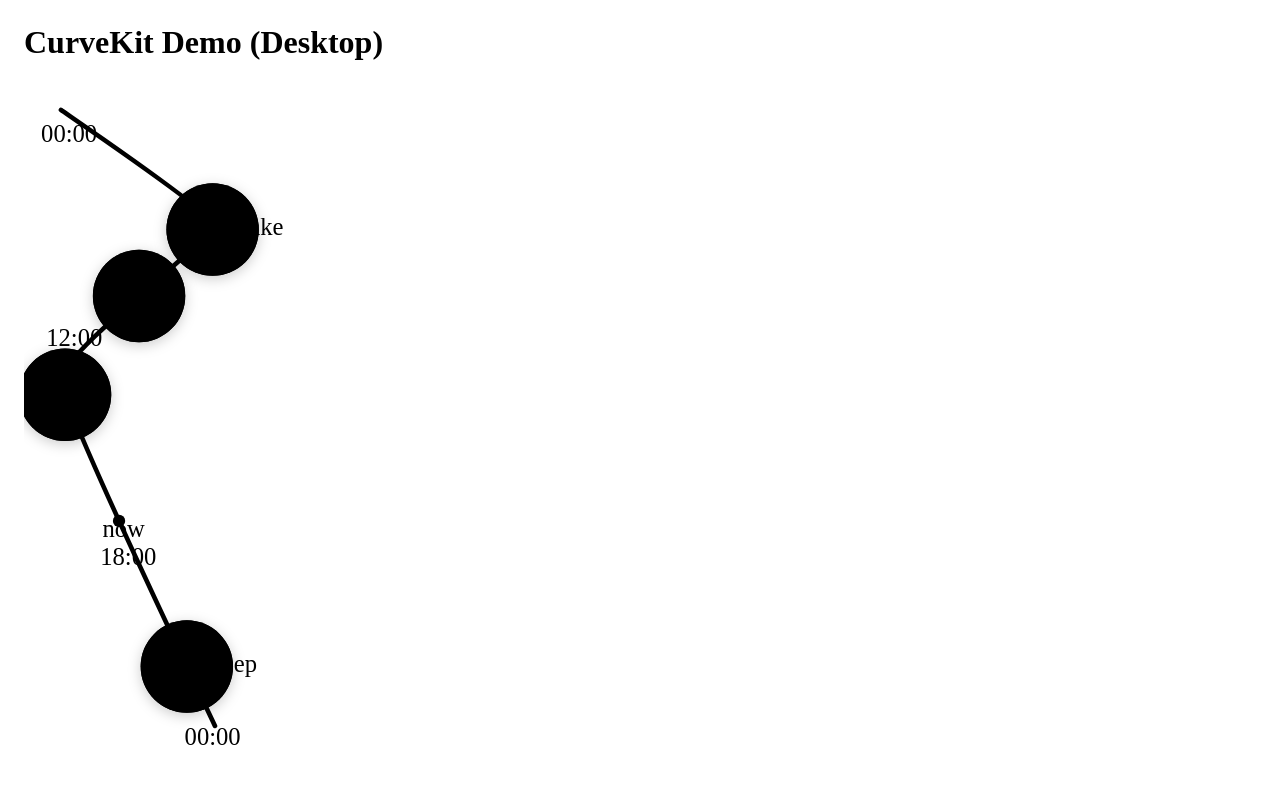
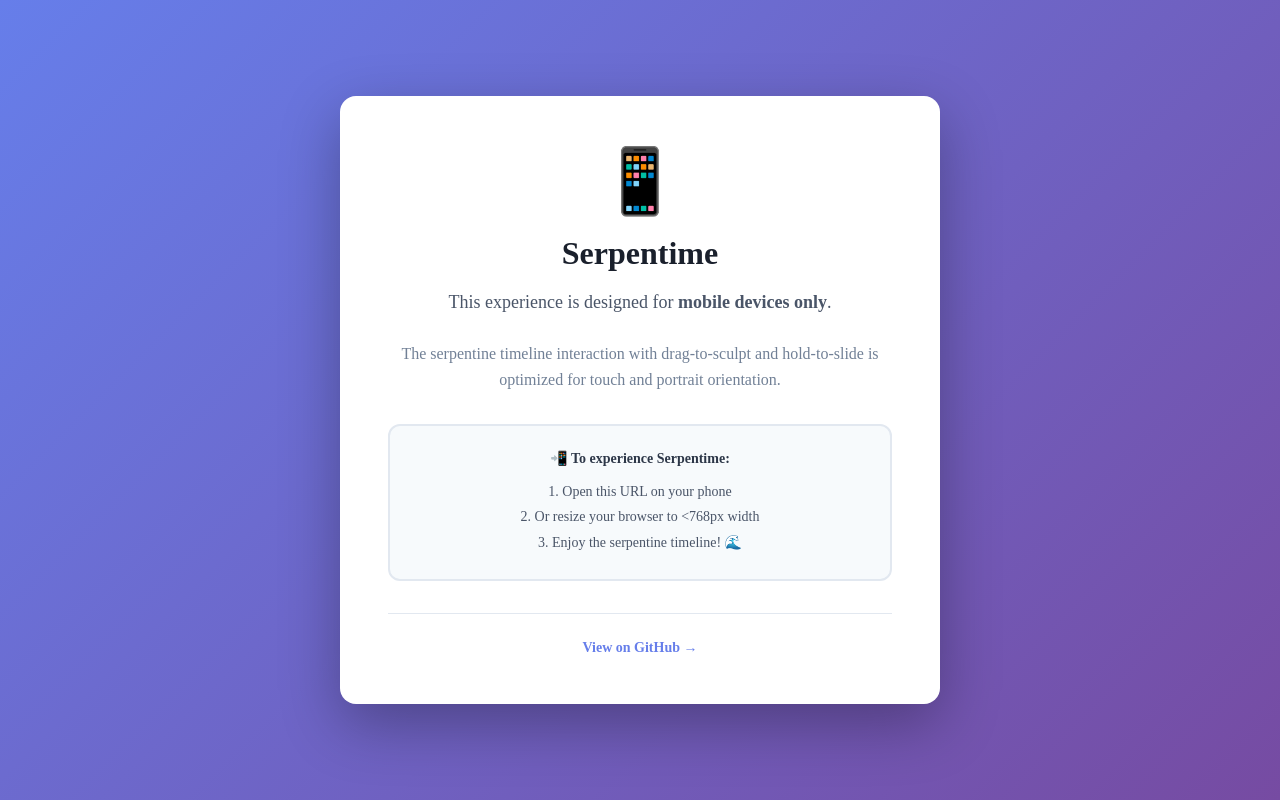
Before and after one commit to motaterry/routine-data-visualization, a React (Vite) app: page / in a window 1280 px wide. Built offline with nearby package versions, Linux system fonts and the light colour scheme.

Commit message:
Add beautiful desktop message: mobile-only experience

```diff
--- a/src/App.tsx
+++ b/src/App.tsx
@@ -260,19 +260,61 @@ export default function App() {
   }
 
   return (
-    <div style={{ padding: 24 }}>
-      <h1 style={{ marginBottom: 12 }}>CurveKit Demo (Desktop)</h1>
-      <CurveKit
-        curve={{
-          controls: nodes.map(n => nodePositions[n.id] || { x: 200, y: 200 }),
-          tension: 0.5
-        }}
-        nodes={nodes}
-        mode="view"
-        onCurveChange={() => {}}
-        onNodeChange={(id, t) => setNodes(ns => ns.map(n => n.id === id ? { ...n, time: t } : n))}
-        onNodeTap={(id) => setSelectedId(id)}
-      />
+    <div style={{
+      display: 'flex',
+      flexDirection: 'column',
+      alignItems: 'center',
+      justifyContent: 'center',
+      minHeight: '100vh',
+      background: 'linear-gradient(135deg, #667eea 0%, #764ba2 100%)',
+      padding: 24
+    }}>
+      <div style={{
+        maxWidth: 600,
+        background: 'white',
+        borderRadius: 16,
+        padding: 48,
+        boxShadow: '0 20px 60px rgba(0,0,0,0.3)',
+        textAlign: 'center'
+      }}>
+        <div style={{ fontSize: 64, marginBottom: 16 }}>📱</div>
+        <h1 style={{ fontSize: 32, marginBottom: 16, color: '#1a202c' }}>
+          Serpentime
+        </h1>
+        <p style={{ fontSize: 18, color: '#4a5568', marginBottom: 24, lineHeight: 1.6 }}>
+          This experience is designed for <strong>mobile devices only</strong>.
+        </p>
+        <p style={{ fontSize: 16, color: '#718096', marginBottom: 32, lineHeight: 1.6 }}>
+          The serpentine timeline interaction with drag-to-sculpt and hold-to-slide
+          is optimized for touch and portrait orientation.
+        </p>
+        <div style={{
+          background: '#f7fafc',
+          padding: 24,
+          borderRadius: 12,
+          border: '2px solid #e2e8f0'
+        }}>
+          <p style={{ fontSize: 14, color: '#2d3748', marginBottom: 12, fontWeight: 600 }}>
+            📲 To experience Serpentime:
+          </p>
+          <p style={{ fontSize: 14, color: '#4a5568', lineHeight: 1.8 }}>
+            1. Open this URL on your phone<br/>
+            2. Or resize your browser to &lt;768px width<br/>
+            3. Enjoy the serpentine timeline! 🌊
+          </p>
+        </div>
+        <div style={{ marginTop: 32, paddingTop: 24, borderTop: '1px solid #e2e8f0' }}>
+          <a href="https://github.com/motaterry/routine-data-visualization"
+             style={{
+               color: '#667eea',
+               textDecoration: 'none',
+               fontSize: 14,
+               fontWeight: 600
+             }}>
+            View on GitHub →
+          </a>
+        </div>
+      </div>
     </div>
   )
 }
```
